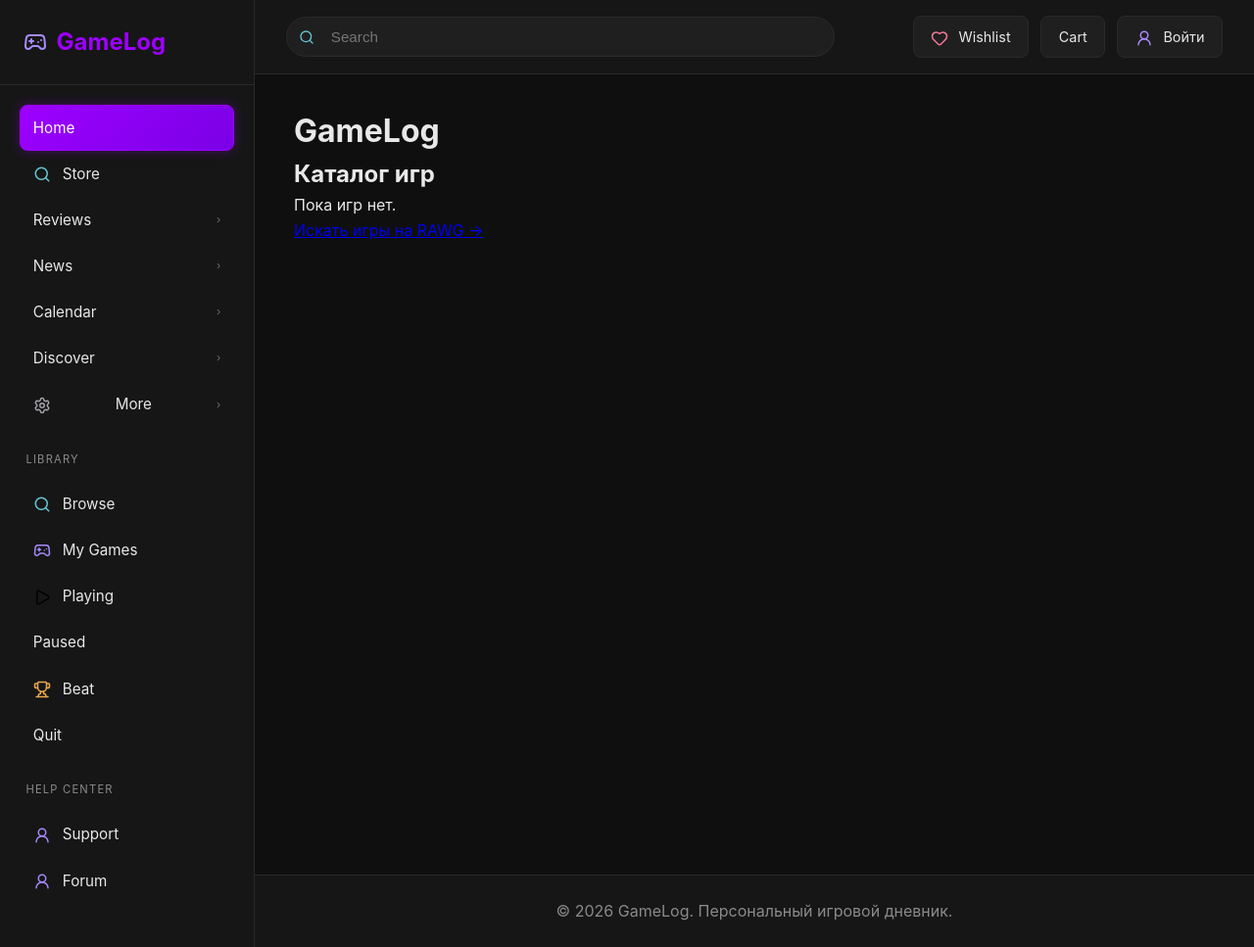
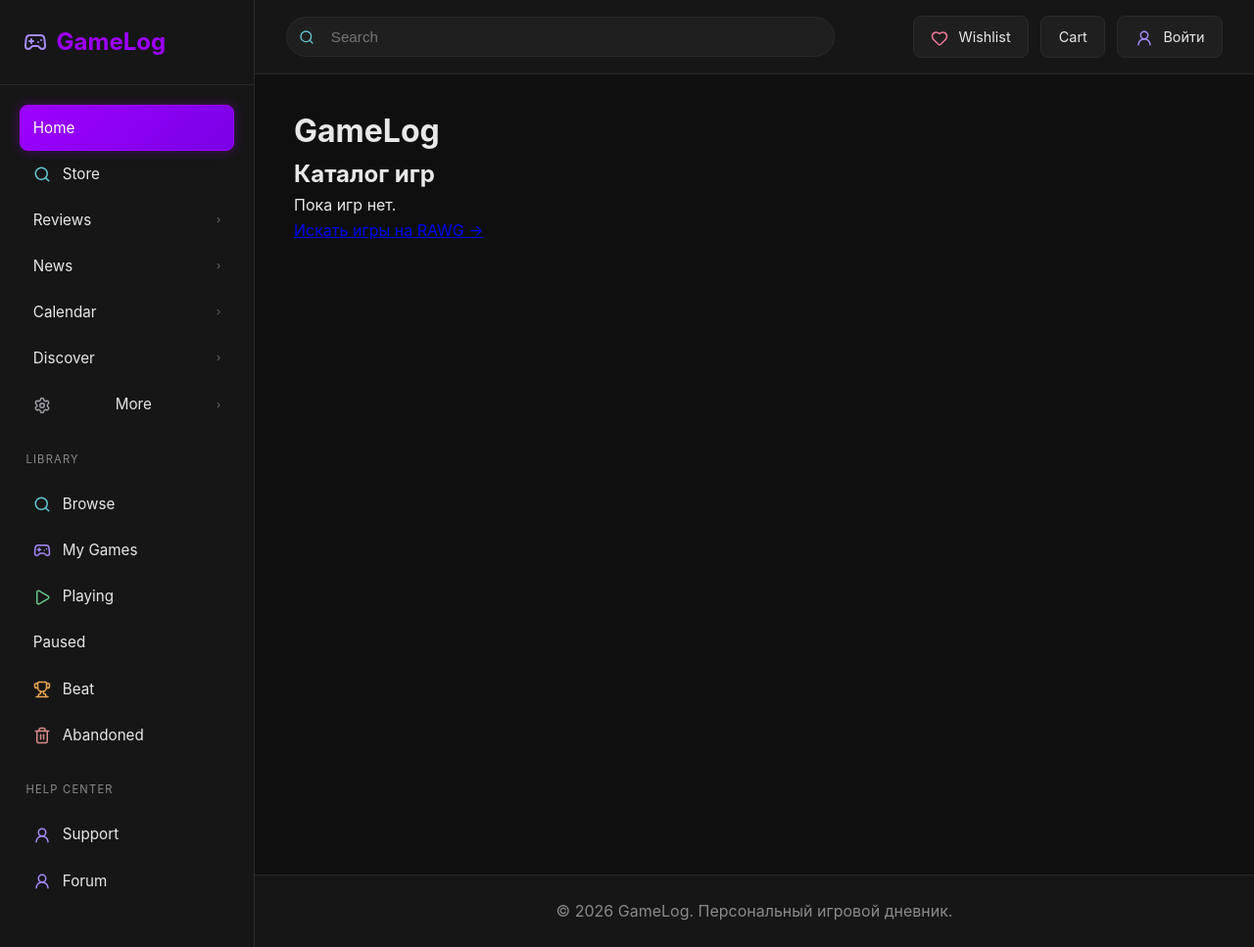
Before and after one commit to tautiy/GameLog, a Django app: page / in a window 1280 px wide. Shown: the whole page at 98% size. Run offline with Django 5.2, Linux system fonts and the light colour scheme; data that the repository does not hold is empty.

Commit message:
feat: update playing icon color and rename Quit to Abandoned
- play.svg: #65C98B (green) for Playing section
- trash.svg: #D98B8B (muted red) for Abandoned section
- base.html: rename Quit to Abandoned with trash.svg icon
- Updated in both games/static/icons/ and gamelog/static/icons/

```diff
--- a/gamelog/games/templates/games/base.html
+++ b/gamelog/games/templates/games/base.html
@@ -31,7 +31,7 @@
                     <a href="#" class="nav-item"><img src="{% static 'icons/play.svg' %}" alt="Играю" class="icon"> Playing</a>
                     <a href="#" class="nav-item">Paused</a>
                     <a href="#" class="nav-item"><img src="{% static 'icons/trophy.svg' %}" alt="Достижения" class="icon"> Beat</a>
-                    <a href="#" class="nav-item">Quit</a>
+                    <a href="#" class="nav-item"><img src="{% static 'icons/trash.svg' %}" alt="Abandoned" class="icon"> Abandoned</a>
                 </div>
                 <div class="nav-section help">
                     <div class="nav-section-title">HELP CENTER</div>
```
Also changed, not shown: gamelog/games/static/icons/play.svg, gamelog/games/static/icons/trash.svg, gamelog/static/icons/abandoned.svg (added), gamelog/static/icons/paused.svg (added), gamelog/static/icons/play.svg, gamelog/static/icons/trash.svg.
